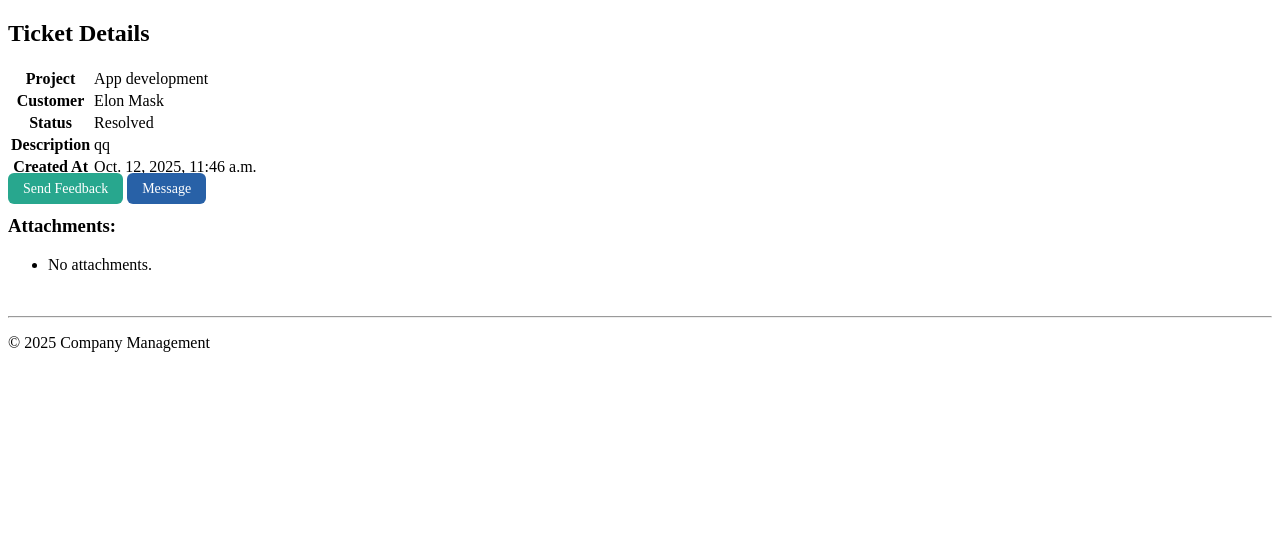
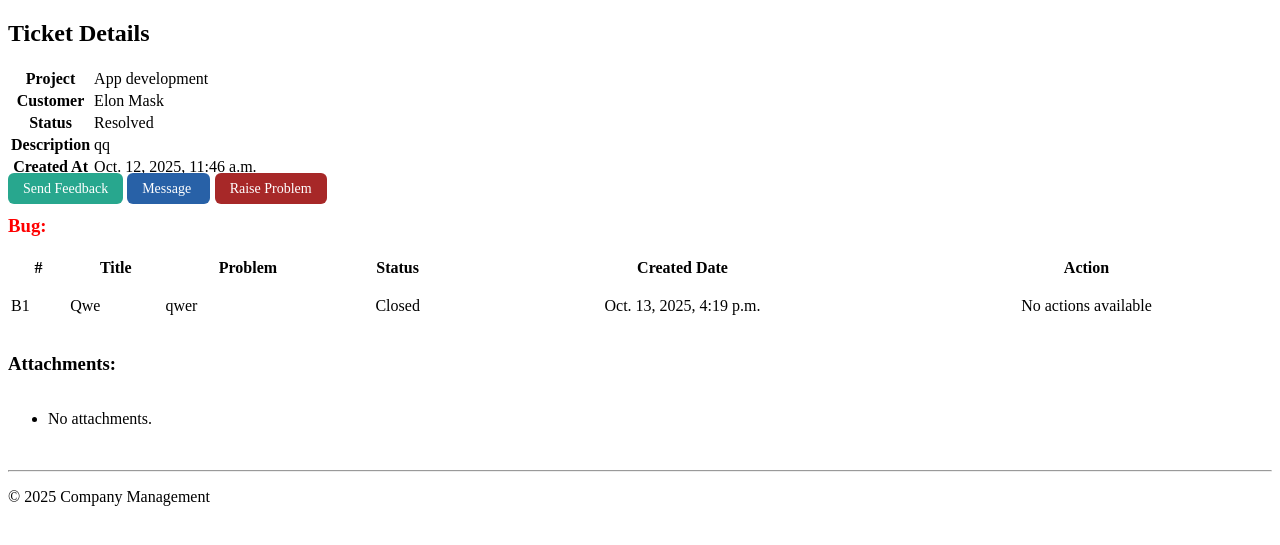
Before and after one commit to mrabhin03/Company-Based-Project-Management-System, a Django app: page /customers/Mytickets/21/ in a window 1280 px wide. Shown: the part 108-653 px from the top of the page. Run offline with Django 5.2, Linux system fonts and the light colour scheme; data comes from the database, SQL or seed files in the repository; both versions use the stored data as it was after the commit; tables that the repository leaves empty hold one stand-in row (values such as "Sample post").

Commit message:
Bug report added

```diff
--- a/customers/models.py
+++ b/customers/models.py
@@ -60,3 +60,26 @@ class TicketAttachment(models.Model):
 
     def __str__(self):
         return self.file.name
+
+
+from django.db import models
+from django.contrib.auth import get_user_model
+
+User = get_user_model()
+
+class BugReport(models.Model):
+    STATUS_CHOICES = [
+        ('Open', 'Open'),
+        ('Resolved', 'Resolved'),
+        ('Closed', 'Closed'),
+    ]
+    title = models.CharField(max_length=255)
+    description = models.TextField()
+    reporter = models.ForeignKey(User, on_delete=models.CASCADE, related_name='bug_reports')
+    status = models.CharField(max_length=20, choices=STATUS_CHOICES, default='Open')
+    related_ticket = models.ForeignKey('customers.Ticket', on_delete=models.SET_NULL, null=True, blank=True, help_text="Reference to a resolved ticket (if any)")
+    created_at = models.DateTimeField(auto_now_add=True)
+    updated_at = models.DateTimeField(auto_now=True)
+
+    def __str__(self):
+        return f"{self.title} ({self.status})"
--- a/customers/templates/customer/Clients_ticketView.html
+++ b/customers/templates/customer/Clients_ticketView.html
@@ -61,7 +61,15 @@
 {% endif %}
 <a style="background-color: #2861a7; color: white; padding: 8px 15px;
                   text-decoration: none; border-radius: 6px; font-size: 14px;"href="{% url 'customer_reply' ticket.id %}">Message {% if ticket.notification != 0 %} <span class="notify">{{ticket.notification}}</span>{% endif %}</a>
+{% if ticket.status == 'Resolved' %}
+  <a style="background-color: #a72828; color: white; padding: 8px 15px;
+                  text-decoration: none; border-radius: 6px; font-size: 14px;margin-left: 5px;" href="{% url 'bug_report_create_with_ticket' ticket.id %}">Raise Problem</a>
+{% endif %}
 
+
+
+
+<div style="display: flex;flex-direction: column;">
 
 {% if Outputs %}
 <h3>Outputs:</h3>
@@ -93,6 +101,50 @@
 </table>
 {% endif %}
 
+{% if bugs %}
+<h3 style="color: red;">Bug:</h3>
+<table class="bugTable">
+    <tr>
+        <th>#</th>
+        <th>Title</th>
+        <th>Problem</th>
+        <th style="width: fit-content;text-align: center;">Status</th>
+        <th style="width: fit-content;text-align: center;">Created Date</th>
+        <th style="width: fit-content;text-align: center;">Action</th>
+    </tr>
+    {% for bug in bugs %}
+    <tr>
+        <td  style="width: fit-content;">
+            B{{ forloop.counter }}
+        </td>
+        <td style="width: fit-content;">
+            {{bug.title}}
+        </td>
+        <td  style="width: fit-content;">
+            {{ bug.description }}
+        </td>
+        <td  style="width: fit-content;text-align: center;" >
+            <p class="fixed">{{ bug.status }}</p>
+        </td>
+        <td style="width: fit-content;text-align: center;">
+            {{bug.created_at}}
+        </td>
+        <td style="width: fit-content;text-align: center;">
+            {% if bug.status in 'Open' %}
+            <form action="{% url 'delete_bug' bug.id %}" method="GET" onsubmit="return confirm('Are you sure u want to delete it?')">
+                <button type="submit" >Delete</button>
+            </form>
+            {% else %}
+            No actions available
+            {% endif %}
+        </td>
+    </tr>
+    {% empty %}
+        <tr>No bugs.</tr>
+    {% endfor %}
+</table>
+{% endif %}
+
 
 <h3>Attachments:</h3>
 <ul>
@@ -104,4 +156,5 @@
     {% endfor %}
 </ul>
 <br>
+</div>
 {% endblock %}
--- a/customers/urls.py
+++ b/customers/urls.py
@@ -30,4 +30,9 @@ urlpatterns = [
     path('profile/edit/', views.customer_edit, name='customer_edit'),
     path('profile/change-password/', views.customer_change_password, name='customer_change_password'),
 
+
+    path('bug-reports/delete/<int:bug_id>/', views.delete_bug, name='delete_bug'),
+    path('bug-reports/new/', views.bug_report_create, name='bug_report_create'),
+    path('bug-reports/new/<int:ticket_id>/', views.bug_report_create, name='bug_report_create_with_ticket'),
+    path('bug-reports/update-status/<int:bug_id>/', views.update_bug_status, name='update_bug_status'),
 ]
--- a/customers/views.py
+++ b/customers/views.py
@@ -2,9 +2,9 @@
 from django.shortcuts import render, redirect, get_object_or_404
 from django.contrib.auth import login, logout, authenticate
 from .forms import CustomerRegistrationForm, CustomerLoginForm, TicketForm
-from .models import Ticket, Customer,TicketFeedback,TicketResponse,TicketAttachment
+from .models import Ticket, Customer,TicketFeedback,TicketResponse,TicketAttachment,BugReport
 from users.decorators import is_admin, is_manager,admin_required,is_admin_or_manager
-from .forms import TicketStatusForm,TicketAttachmentForm,CustomerForm
+from .forms import TicketStatusForm,TicketAttachmentForm,CustomerForm,BugReportForm,BugReportStatusForm
 from tasks.models import Task
 from users.models import EmployeeProfile
 from company.models import Department
@@ -12,7 +12,6 @@ from django.contrib.auth import get_user_model
 from django.contrib.auth.decorators import login_required, user_passes_test
 from django.contrib import messages
 CustomUser = get_user_model()
-
 def is_customer(user):
     return user.is_authenticated and user.role == CustomUser.ROLE_CUSTOMER
 def customer_register(request):
@@ -95,7 +94,6 @@ def ticket_edit(request, ticket_id):
         form = TicketForm(request.POST, instance=ticket)
         if form.is_valid():
             form.save()
-            # Save new files (add, don't replace)
             for f in request.FILES.getlist('file'):
                 TicketAttachment.objects.create(
                     ticket=ticket,
@@ -129,7 +127,9 @@ def ticket_detail(request, ticket_id):
     ).count()
     ticket.notification=responses_count
     tasksdetails=Task.objects.filter(ticket=ticket,parent_task=None)
-    return render(request, 'customer/ticket_detail.html', {'ticket': ticket, 'attachments': attachments,"tasksdetails":tasksdetails,"Outputs":Outputs})
+    bugs=BugReport.objects.filter(related_ticket=ticket).order_by('-created_at')
+    bugsSt=BugReport.objects.filter(related_ticket=ticket).exclude(status="Closed").count()
+    return render(request, 'customer/ticket_detail.html', {'ticket': ticket, 'attachments': attachments,"tasksdetails":tasksdetails,"Outputs":Outputs,"bugs":bugs,"bugsSt":bugsSt})
 
 def Client_ticket_detail(request, ticket_id):
     ticket = get_object_or_404(Ticket, id=ticket_id)
@@ -140,7 +140,8 @@ def Client_ticket_detail(request, ticket_id):
         status=False
     ).count()
     ticket.notification=responses_count
-    return render(request, 'customer/Clients_ticketView.html', {'ticket': ticket, 'attachments': attachments,"Outputs":Outputs})
+    bugs=BugReport.objects.filter(related_ticket=ticket).order_by('-created_at')
+    return render(request, 'customer/Clients_ticketView.html', {'ticket': ticket, 'attachments': attachments,"Outputs":Outputs,"bugs":bugs})
 def getTicketDetails(ticket):
     total=0
     pending=0
@@ -343,3 +344,50 @@ def customer_change_password(request):
 def customer_profile(request):
     customer = request.user.customer
     return render(request, 'customer/customer_profile.html', {'customer': customer})
+
+
+
+
+@login_required
+def bug_report_list(request):
+    bug_reports = BugReport.objects.filter(reporter=request.user).order_by('-created_at')
+    return render(request, 'customer/bug_report_list.html', {'bug_reports': bug_reports})
+
+@login_required
+def bug_report_create(request, ticket_id=None):
+    ticket = None
+    if ticket_id:
+        ticket = get_object_or_404(Ticket, id=ticket_id)
+    if request.method == 'POST':
+        form = BugReportForm(request.POST)
+        if form.is_valid():
+            bug_report = form.save(commit=False)
+            bug_report.reporter = request.user
+            if ticket:
+                bug_report.related_ticket = ticket
+            bug_report.save()
+            return redirect('Client_ticket_detail',ticket_id)
+    else:
+        form = BugReportForm()
+    return render(request, 'customer/bug_report_form.html', {'form': form, 'ticket': ticket})
+
+@login_required
+def delete_bug(request, bug_id):
+    bug = get_object_or_404(BugReport, id=bug_id)
+    ticket_id=bug.related_ticket.id
+    if request.method == "GET":
+        bug.delete()
+        pass
+    return redirect('Client_ticket_detail',ticket_id)
+
+@login_required
+def update_bug_status(request, bug_id):
+    bug = get_object_or_404(BugReport, id=bug_id)
+    if request.method == 'POST':
+        form = BugReportStatusForm(request.POST, instance=bug)
+        if form.is_valid():
+            form.save()
+            return redirect('ticket_detail',request.POST.get("TicketID"))
+    else:
+        form = BugReportStatusForm(instance=bug)
+    return render(request, 'customer/bug_report_status_form.html', {'form': form, 'bug': bug})
```
Also changed, not shown: customers/forms.py (+13 -0 lines), customers/templates/customer/bug_report_form.html (added, +14 -0 lines), customers/templates/customer/bug_report_status_form.html (added, +11 -0 lines), customers/templates/customer/ticket_detail.html (+44 -0 lines), users/templates/base.html (+19 -0 lines), customers/migrations/0015_alter_ticket_status_bugreport.py (added), db.sqlite3.
